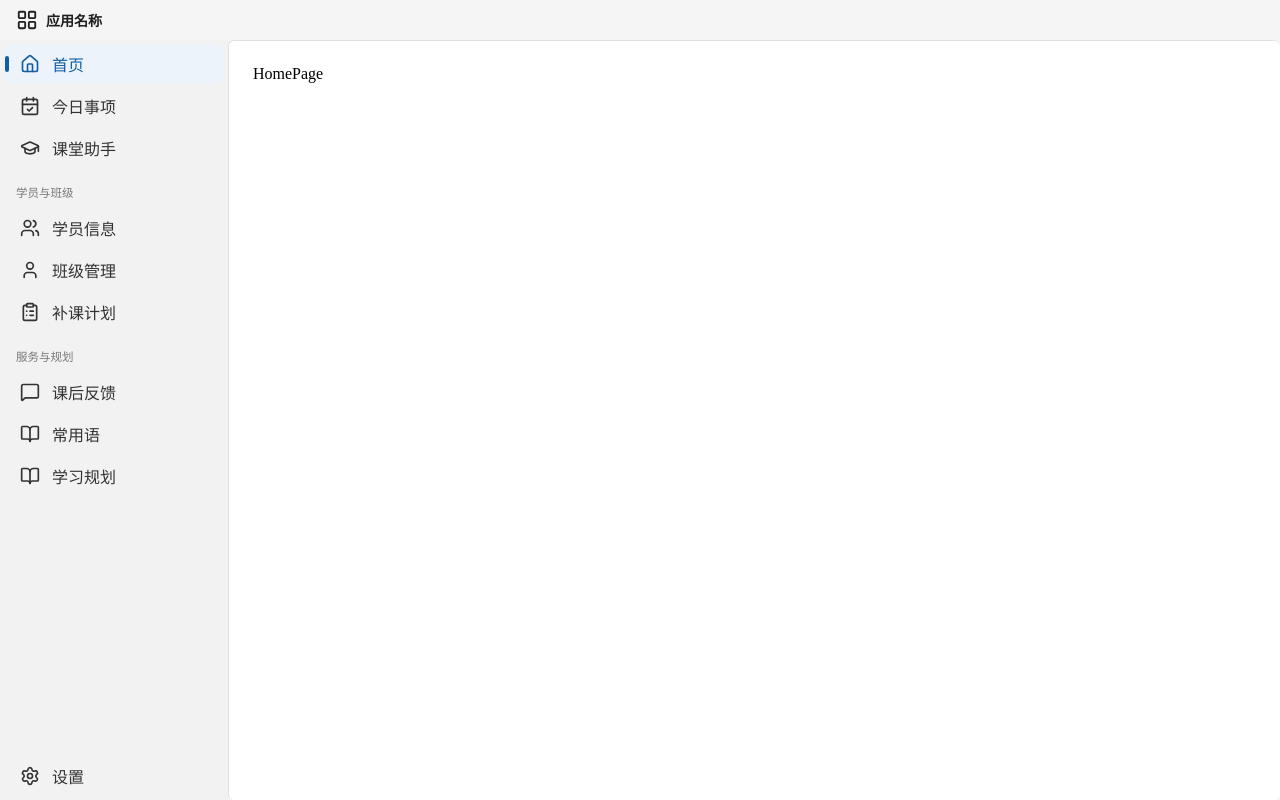
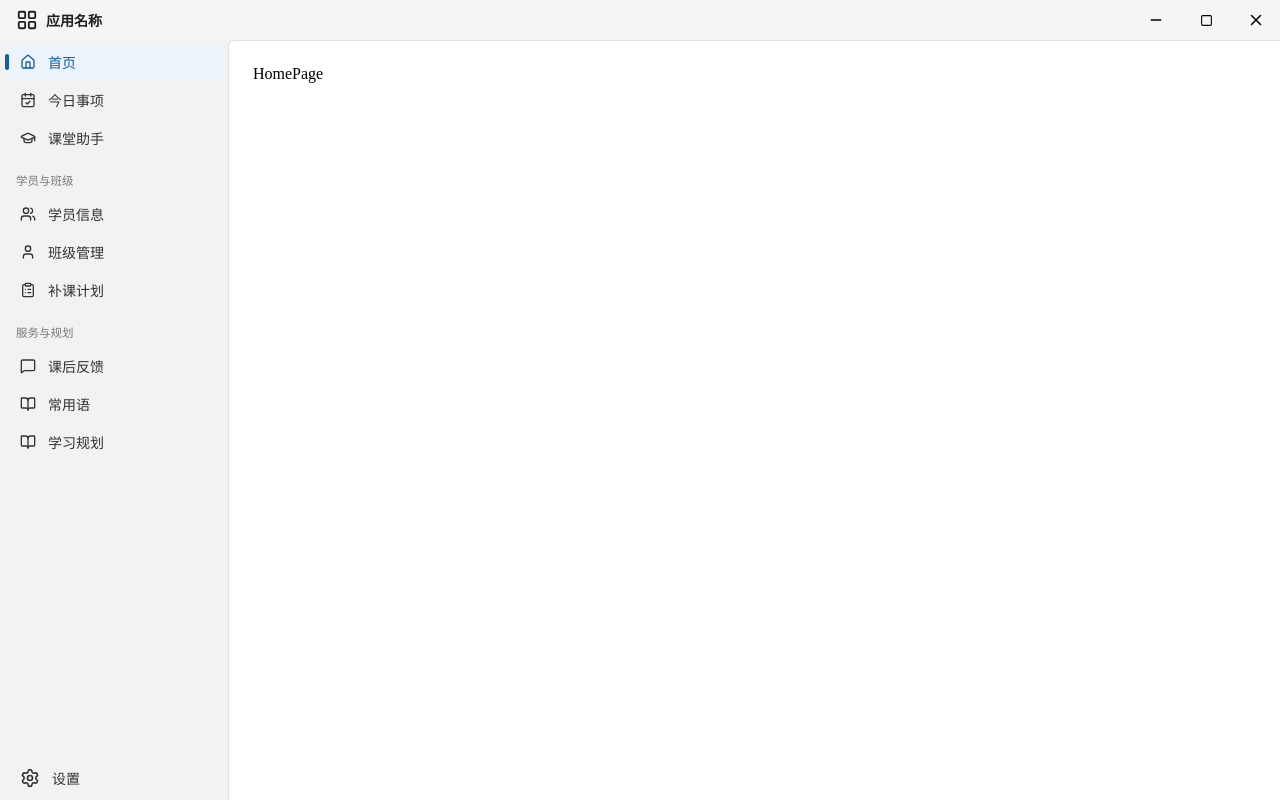
Before and after one commit to lycbowen/react-app-rail, a React (Vite) app: page / in a window 1280 px wide. Built offline with nearby package versions, Linux system fonts and the light colour scheme.

Commit message:
优化侧边栏间距；添加自绘标题栏窗口控制按钮

```diff
--- a/src/App.css
+++ b/src/App.css
@@ -8,11 +8,8 @@
 
 .title-bar {
   height: 40px; /* 推荐 32–40 */
-}
-
-.title-bar-left {
-  width: 228px; /* 和 sidebar 一样 */
-  padding-left: 16px;
+  display: flex;
+  justify-content: space-between;
 }
 
 .title-bar-left {
@@ -27,6 +24,13 @@
     color: #1f1f1f;
 }
 
+.title-bar-right {
+  display: flex;
+  gap: 2px;
+
+  -webkit-app-region: no-drag;
+}
+
 .app-body {
   display: flex;;
 }
@@ -36,48 +40,37 @@
   overflow-y: auto;
   overflow-x: hidden;
   padding: 24px;
-  border-radius: 6px;
+  border-top-left-radius: 6px;
   border-top: 1px solid #e1e1e1;
   border-left: 1px solid #e1e1e1;
   background: #ffffff;
 }
 
-.fake-nav {
-  width: 240px;
-  padding: 8px;
-}
+.window-button {
+  width: 48px;
+  height: 40px;
 
-.nav-item {
   display: flex;
   align-items: center;
-  gap: 12px;
+  justify-content: center;
 
-  padding: 8px 12px;
-  border-radius: 6px;
+  font-size: 12px;
+
+  background: transparent;
+  border: none;
+  border-radius: 0;
 
   cursor: pointer;
   user-select: none;
-
-  transition: background-color 120ms ease;
 }
 
-.nav-item:hover {
-  background: rgba(0, 0, 0, 0.04);
+/* hover 状态（普通按钮） */
+.window-button.is-hovered {
+  background: #d4d4d4; /* ≈ neutral-300 */
 }
 
-.nav-item.is-active {
-  background: rgba(0, 120, 212, 0.15);
+/* danger hover（关闭按钮） */
+.window-button.is-hovered.is-danger {
+  background: #ef4444; /* ≈ red-500 */
+  color: #fff;
 }
-
-.nav-icon {
-  width: 16px;
-  height: 16px;
-}
-
-.nav-label {
-  font-size: 14px;
-}
-
-.nav-children {
-  margin-left: 28px;
-}
--- a/src/App.tsx
+++ b/src/App.tsx
@@ -5,11 +5,43 @@ import FilesPage from './pages/FilesPage'
 import HomePage from './pages/HomePage'
 import ProfilePage from './pages/ProfilePage'
 import SettingsPage from './pages/SettingsPage'
-import { LayoutGrid } from 'lucide-react'
+import { LayoutGrid, Minus, Square, X } from 'lucide-react'
+
+function TitleButton({
+  icon,
+  hovered,
+  onClick,
+  onMouseEnter,
+  onMouseLeave,
+  danger = false,
+}: {
+  icon: React.ReactNode;
+  hovered: boolean;
+  onClick: () => void;
+  onMouseEnter: () => void;
+  onMouseLeave: () => void;
+  danger?: boolean;
+}) {
+  return (
+    <button
+      className={`
+        window-button
+        ${hovered ? 'is-hovered' : ''}
+        ${danger ? 'is-danger' : ''}
+      `}
+      onClick={onClick}
+      onMouseEnter={onMouseEnter}
+      onMouseLeave={onMouseLeave}
+    >
+      {icon}
+    </button>
+  );
+}
 
 function App() {
 
   const [active, setActive] = useState('home')
+  const [hovered, setHovered] = useState<string | null>(null);
 
   const renderContent = () => {
     switch (active) {
@@ -36,7 +68,28 @@ function App() {
 
         <div className="title-bar-right">
           {/* 添加右上角的三个按钮 */}
-          {/* <WindowControls /> */}
+          <TitleButton
+            icon={<Minus size={16} />}
+            hovered={hovered === 'min'}
+            onMouseEnter={() => setHovered('min')}
+            onMouseLeave={() => setHovered(null)}
+            onClick={() => { }}
+          />
+          <TitleButton
+            icon={<Square size={13} />}
+            hovered={hovered === 'max'}
+            onMouseEnter={() => setHovered('max')}
+            onMouseLeave={() => setHovered(null)}
+            onClick={() => { }}
+          />
+          <TitleButton
+            icon={<X size={18} />}
+            hovered={hovered === 'close'}
+            onMouseEnter={() => setHovered('close')}
+            onMouseLeave={() => setHovered(null)}
+            onClick={() => { }}
+            danger
+          />
         </div>
       </header>
       <div className='app-body'>
--- a/src/Sidebar.tsx
+++ b/src/Sidebar.tsx
@@ -76,7 +76,7 @@ export default function Sidebar({
                             onClick={() => onChange(item.id)}
                             title={collapsed ? item.label : undefined}
                         >
-                            <Icon size={20} />
+                            <Icon size={16} />
                             {!collapsed && <span>{item.label}</span>}
                         </div>
                     )
--- a/src/sidebar.css
+++ b/src/sidebar.css
@@ -21,18 +21,6 @@
 .sidebar-footer,
 .sidebar-group-title {
     flex-shrink: 0;
-}
-
-.sidebar-header {
-    height: 56px;
-    display: flex;
-    align-items: center;
-    padding: 0 16px;
-    gap: 8px;
-
-    font-weight: 650;
-    font-size: 14px;
-    color: #1f1f1f;
 }
 
 /* 可滚动区域 */
@@ -60,9 +48,9 @@
 
 /* Item */
 .sidebar-item {
-    height: 40px;
+    height: 36px;
     padding: 0 12px 0 16px;
-
+    font-size: 14px;
     display: flex;
     align-items: center;
     gap: 12px;
```
